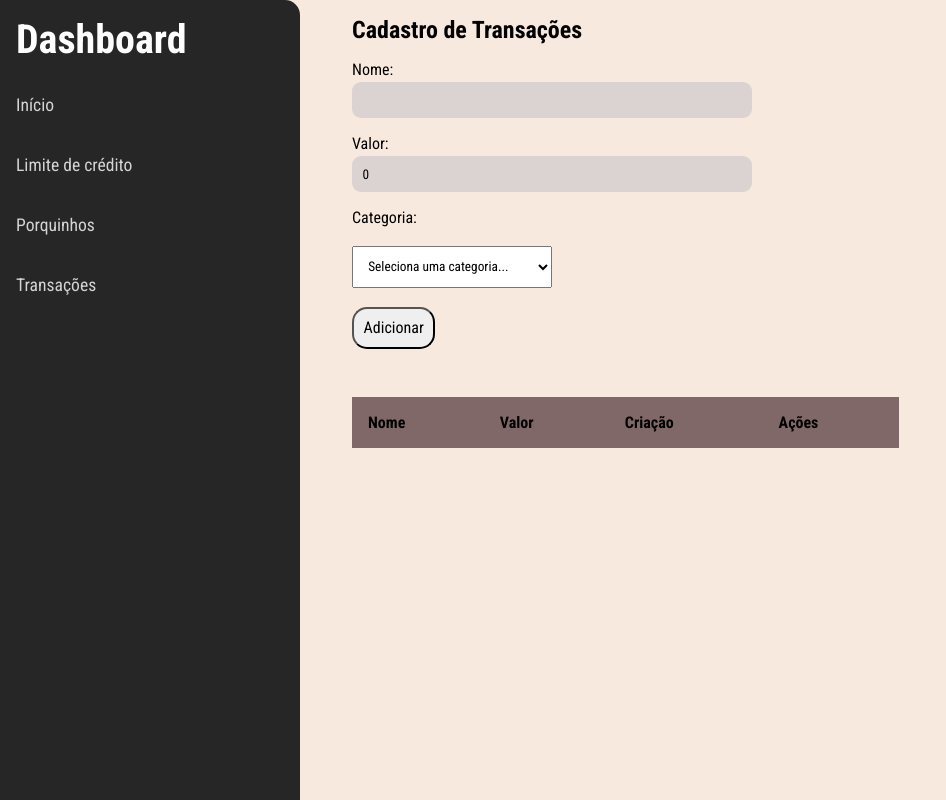
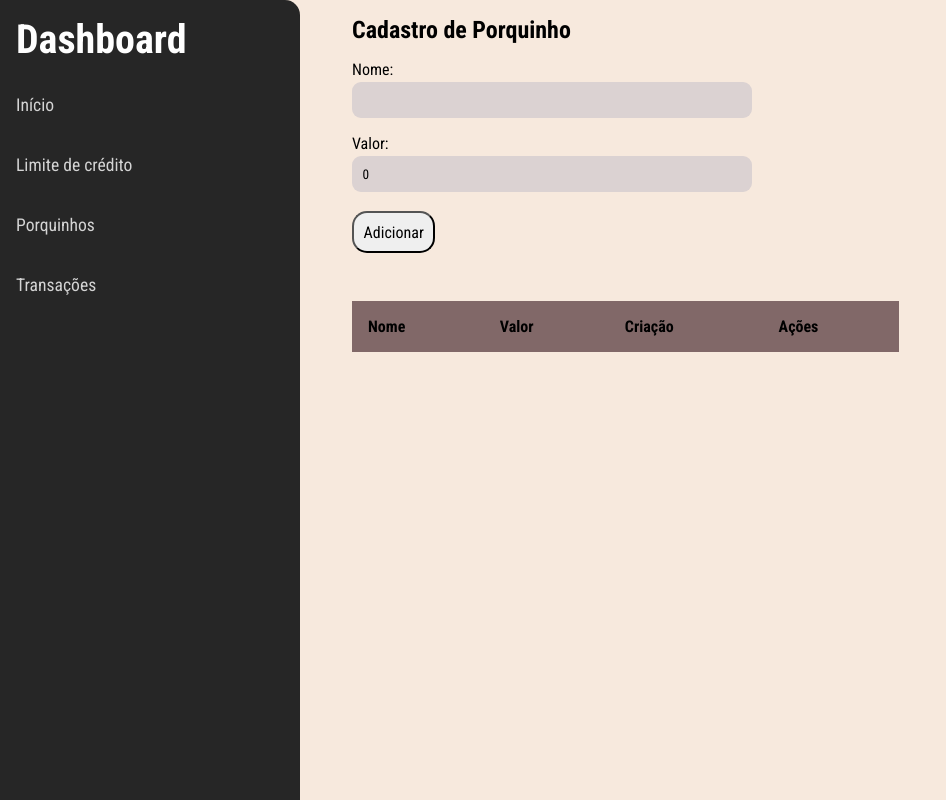
Before and after one commit to iRafaCosta/dashboard, a React (Vite) app: page /pots in a window 1280 px wide. Shown: the whole page, without its empty margins (0-946 px from the left). Built offline with nearby package versions, Linux system fonts and the light colour scheme.

Commit message:
Modificando as páginas Pots e Dashboard

```diff
--- a/src/Pages/Dashboard.jsx
+++ b/src/Pages/Dashboard.jsx
@@ -51,7 +51,7 @@ const [transactions, setTransactions] = useState(() => {
 
   return (
     <section className="overview">
-      <h1>Overview</h1>
+      <h1>Visão Geral</h1>
       <div className="values">
         <div className="balance">
           <h4>Saldo em Conta</h4>
--- a/src/Pages/Pots.jsx
+++ b/src/Pages/Pots.jsx
@@ -1,30 +1,31 @@
 import { useState } from "react";
 import DeleteButton from "../Components/DeleteButton";
-import CreateTransaction, { TYPE } from "../entities/CreateTransaction";
+import CreateBudget from "../entities/CreateBudget"
+
 
 export default function Transactions() {
-  const defaultTransaction = {
+  const defaultPots = {
     name: "",
     value: 0,
   };
 
-  const [item, setItem] = useState(defaultTransaction);
+  const [item, setItem] = useState(defaultPots);
 
-  const [transactions, setTransactions] = useState(() => {
-    const storageTransaction = localStorage.getItem("obc-transaction");
-    if (!storageTransaction) return [];
-    const transactions = JSON.parse(storageTransaction);
-    return transactions;
+  const [pots, setPots] = useState(() => {
+    const storagePots = localStorage.getItem("obc-pots");
+    if (!storagePots) return [];
+    const pots = JSON.parse(storagePots);
+    return pots;
   });
 
-  const addTransactions = (transaction) => {
-    setTransactions((currentState) => {
-      const updateTransactions = [transaction, ...currentState];
+  const addPots = (pot) => {
+    setPots((currentState) => {
+      const updatePots = [pot, ...currentState];
       localStorage.setItem(
-        "obc-transaction",
-        JSON.stringify(updateTransactions)
+        "obc-pots",
+        JSON.stringify(updatePots)
       );
-      return updateTransactions;
+      return updatePots;
     });
   };
 
@@ -41,10 +42,10 @@ export default function Transactions() {
     ev.preventDefault();
 
     try {
-      const validTransaction = new CreateTransaction(item);
-      addTransactions(validTransaction);
-      setItem(defaultTransaction);
-      alert("Transação cadastrada!");
+      const validPots = new CreateBudget(item);
+      addTransactions(validPots);
+      setItem(defaultPots);
+      alert("Porquinho cadastrado!");
     } catch (error) {
       console.log(error.message);
     }
@@ -53,7 +54,7 @@ export default function Transactions() {
   return (
     <>
       <div className="other-section">
-        <h1>Cadastro de Transações</h1>
+        <h1>Cadastro de Porquinho</h1>
         <form onSubmit={handleSubmit}>
           <div className="input-box">
             <label htmlFor="name">Nome:</label>
@@ -75,25 +76,6 @@ export default function Transactions() {
               required
             />
           </div>
-           <div className="input-box">
-                    <label htmlFor="type">Categoria:</label>
-                    <select
-                    name="type"
-                    id="type"
-                    required
-                    value={item.type}
-                    onChange={handleChange}
-                    >
-                        <option value="" defaultChecked>Seleciona uma categoria...</option>
-                        {TYPE.map((type) => (
-                            <option
-                            key={type}
-                            value={type}
-                            defaultChecked = {item.type === type}
-                            >{type}</option>
-                        ))}
-                    </select>
-          </div>
           <button type="submit">Adicionar</button>
         </form>
 
@@ -107,20 +89,16 @@ export default function Transactions() {
             </tr>
           </thead>
           <tbody>
-            {transactions.map((item) => (
+            {pots.map((item) => (
               <tr key={item.id}>
                 <td>{item.name}</td>
-                <td
-                  className={`${item.type === "Entrada" ? "credit" : "debit"} `}
-                >
-                  R$ {item.value}
-                </td>
+                <td>R$ {item.value}</td>
                 <td>{item.createdAt}</td>
                 <td>
                   <DeleteButton
                     name={item.name}
                     id={item.id}
-                    library={"obc-transaction"}
+                    library={"obc-pots"}
                   />
                 </td>
               </tr>
```
